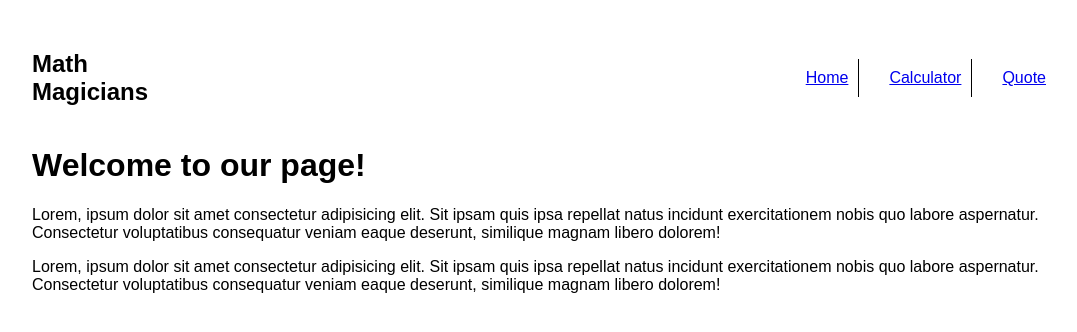
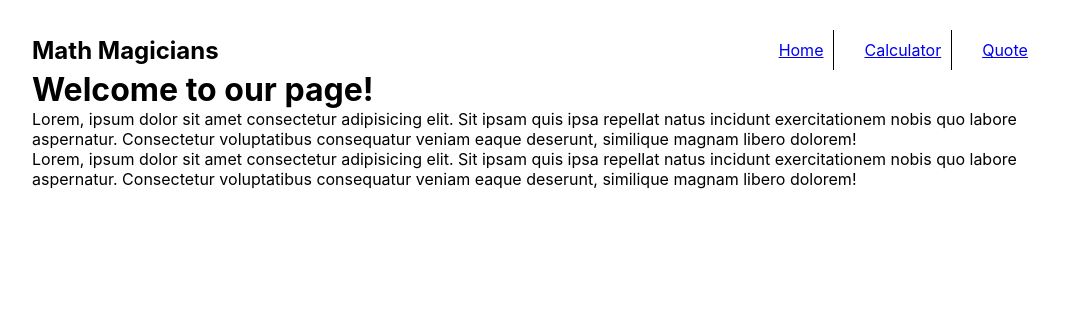
Before and after one commit to tsheporamantso/math-magicians, a React (Create React App) app: page / in a window 1280 px wide. Shown: the top 332 px of the page, without its empty margins (96-1173 px from the left). Built offline with nearby package versions, Linux system fonts and the light colour scheme.

Commit message:
Nested default style setting with body font style also nested nav with nav items and nav li tag

```diff
--- a/src/App.scss
+++ b/src/App.scss
@@ -1,5 +1,13 @@
+*,
+::before,
+::after {
+  margin: 0;
+  padding: 0;
+  box-sizing: border-box;
+
   body {
     font-family: sans-serif;
+  }
 }
 
 .container {
@@ -47,7 +55,6 @@ body {
 .nav {
   display: flex;
   align-items: center;
-}
 
   .nav-items {
     display: flex;
@@ -56,10 +63,11 @@ body {
     list-style: none;
     gap: 20px;
     width: 80%;
-}
 
-.nav-items li {
+    li {
       border: none;
       border-right: 1px solid;
       padding: 10px;
     }
+  }
+}
```
Lines whose indentation alone changed are shown as unchanged.
